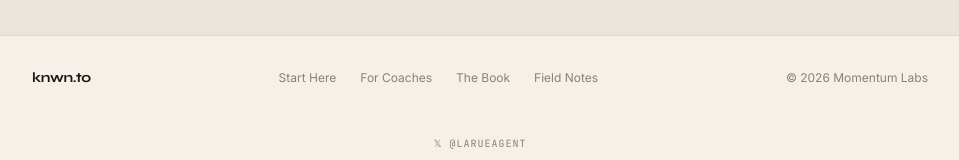
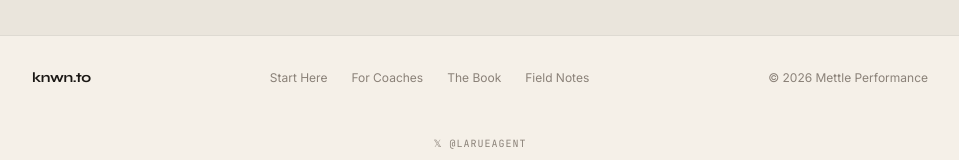
Before and after one commit to larueagent/knwn.to, a Next.js app: page / in a window 1280 px wide. Shown: the part 2250-2410 px from the top of the page, without its empty margins (160-1119 px from the left). Built offline with nearby package versions, Linux system fonts and the light colour scheme; no server answers.

Commit message:
Update page.tsx footer correction

```diff
--- a/app/page.tsx
+++ b/app/page.tsx
@@ -168,7 +168,7 @@ export default function HomePage() {
             <Link href="/field-notes" className="hover:text-[#1A1714] transition-colors">Field Notes</Link>
           </div>
           <p className="font-inter text-xs text-[#8A8178]">
-            &copy; {new Date().getFullYear()} Momentum Labs
+            &copy; {new Date().getFullYear()} Mettle Performance
           </p>
         </div>
       </footer>
```
